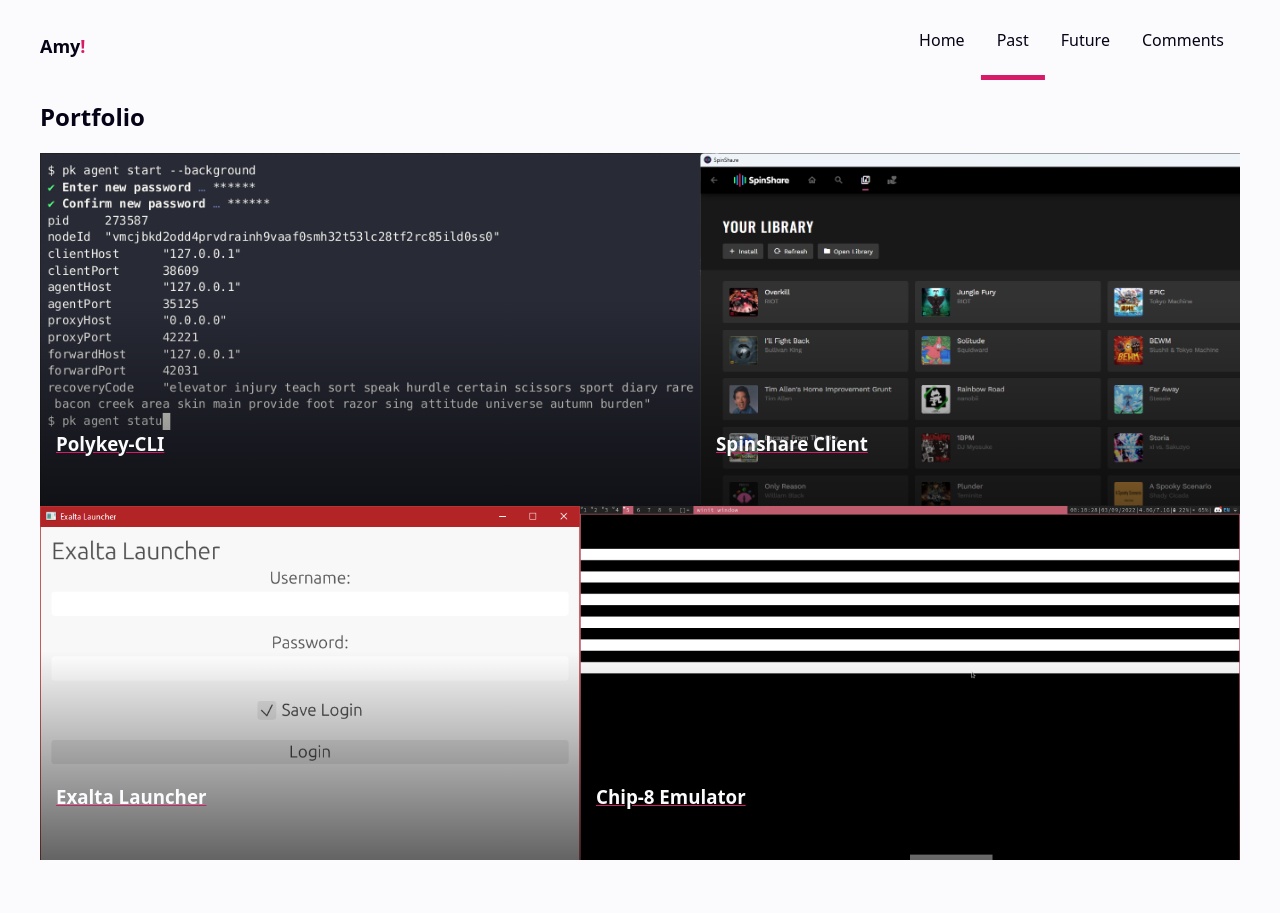
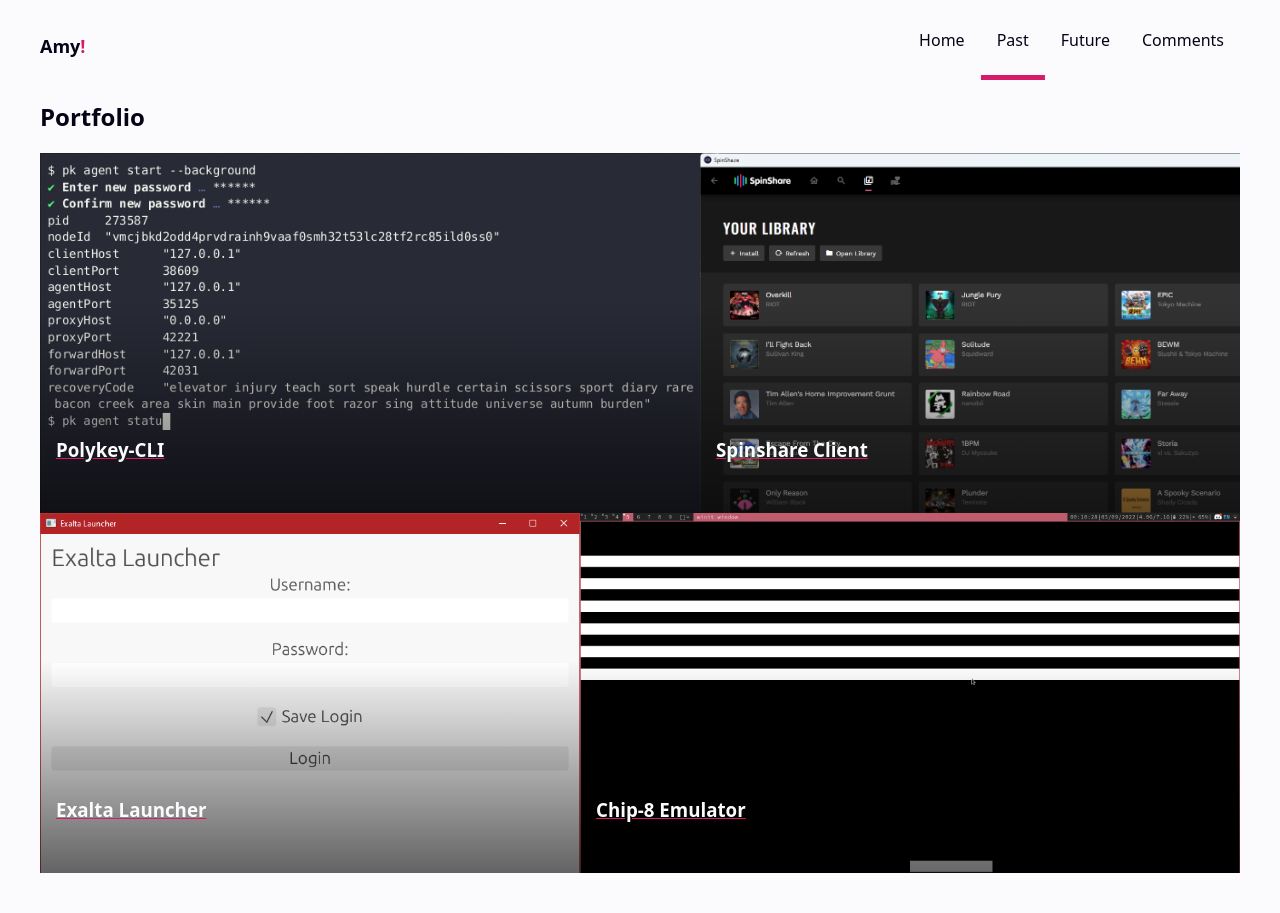
Before and after one commit to amydevs/websys-assignment, a Jekyll site: the page built from past.html, in a window 1280 px wide. Built offline with Jekyll 4.4.1, drawn with Linux system fonts in a browser that asks for light colours.

Commit message:
fix: min height of bento

```diff
--- a/_sass/past.scss
+++ b/_sass/past.scss
@@ -23,13 +23,14 @@
     margin: 0 auto;
     display: flex;
     flex: 1;
-    flex-direction: column;
     overflow-y: hidden;
+    display: flex;
+    flex-direction: row;
 }
 
 .bento-position-wrapper .bento {
     flex: 1;
-    width: 100%;
+    min-height: calc($content-max-width * 9/16);
 }
 
 .bento-back-button {
@@ -159,7 +160,7 @@
     }
 
     .bento-position-wrapper .bento {
-        max-height: calc($content-max-width * 9/16);
+        height: calc($content-max-width * 9/16);
     }
 
     .bento-back-button {
```
